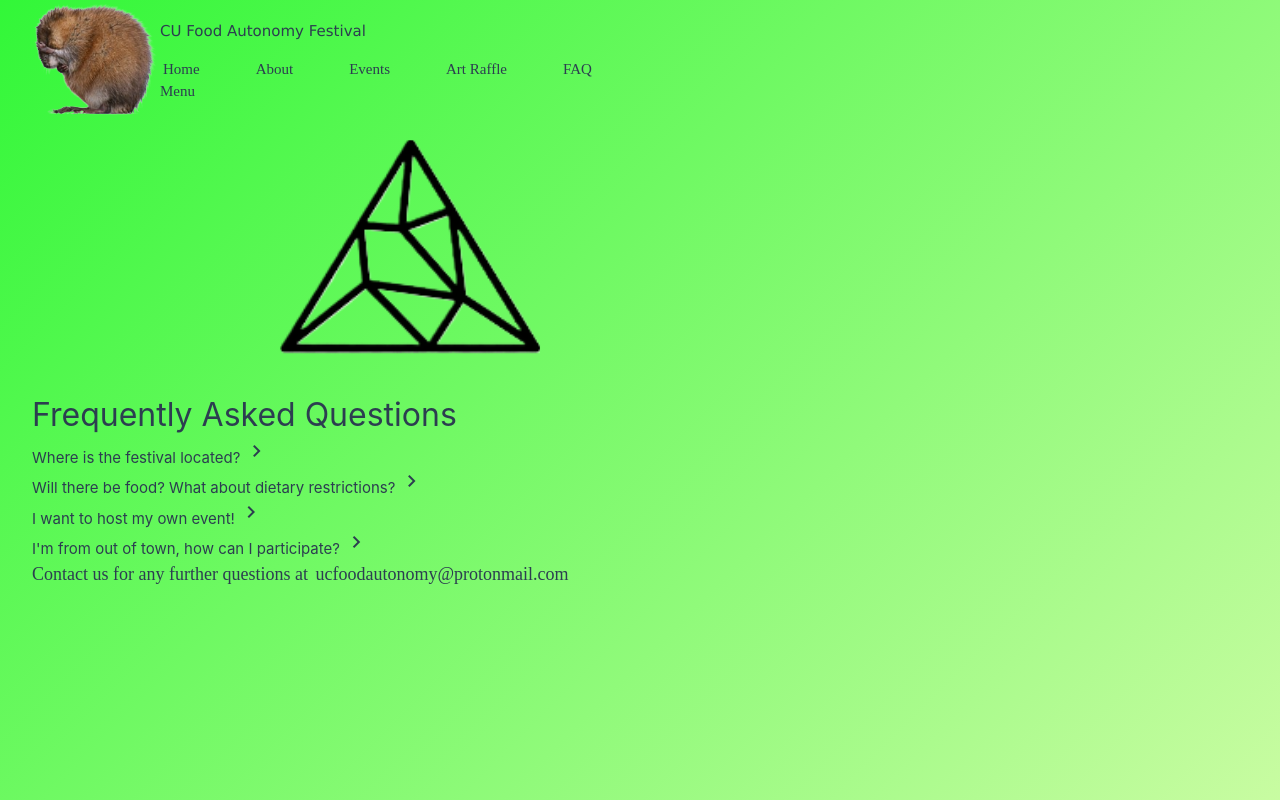
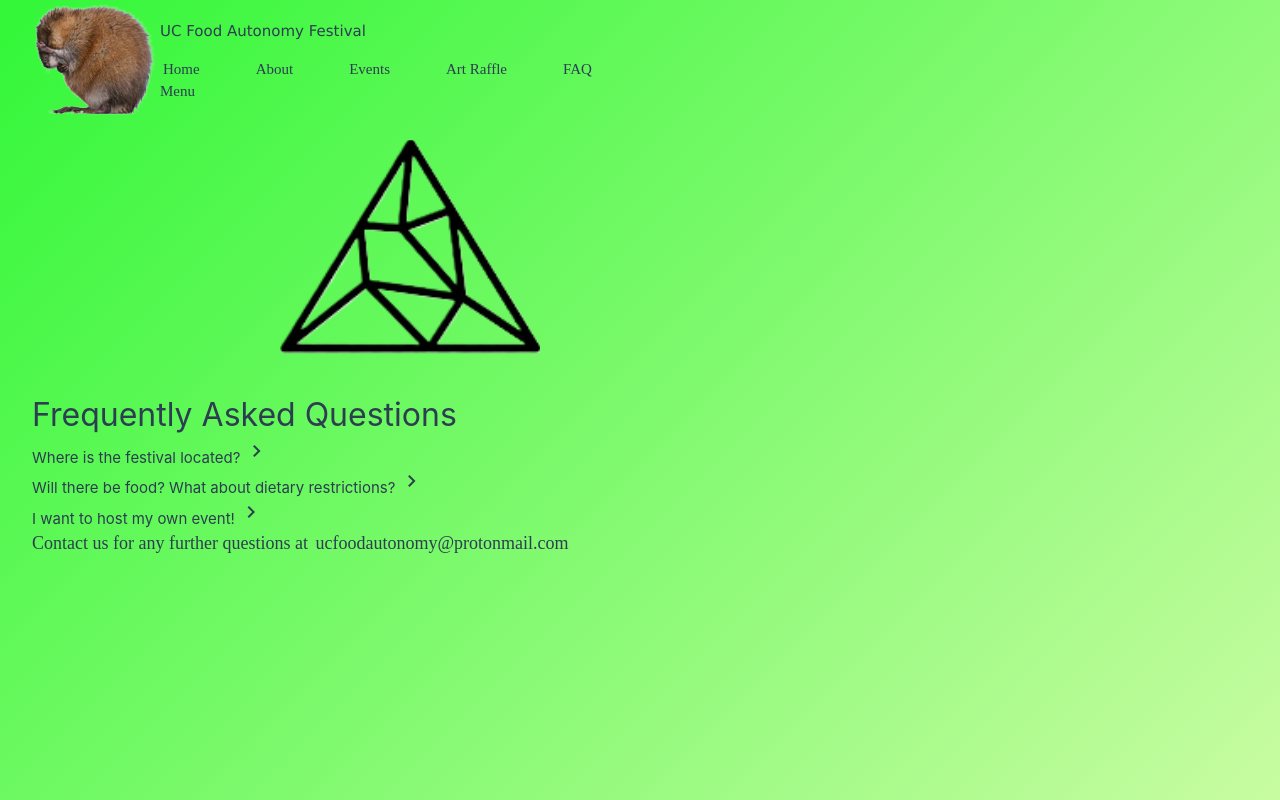
Before and after one commit to DuwYAnne/FoodAutonomy, a Vue app: page /faq in a window 1280 px wide. Shown: the top 800 px of the page. Built offline with nearby package versions, Linux system fonts and the light colour scheme.

Commit message:
icon change

```diff
--- a/index.html
+++ b/index.html
@@ -2,7 +2,7 @@
 <html lang="en">
   <head>
     <meta charset="UTF-8">
-    <link rel="icon" href="/favicon.ico">
+    <link rel="icon" href="/muskrat.ico">
     <meta name="viewport" content="width=device-width, initial-scale=1.0">
     <title>Vite App</title>
     <link href="https://fonts.googleapis.com/icon?family=Material+Icons" rel="stylesheet">
--- a/src/components/ArtRaffle.vue
+++ b/src/components/ArtRaffle.vue
@@ -6,8 +6,9 @@ function mounted() {
 
 <template>
     <p class="info text fade text-base text-center">
-        The art raffle is a community event crowdsourcing art from locals in order to support their art. <br> If you're interested, think about creating a piece you'd like to raffle off! <br>
+        The art raffle is a community event crowdsourcing art and displaying them as a raffle. <br> If you're interested, think about creating a piece you'd like to raffle off! <br>
         We encourage any and all forms of art (as long as they are mobile), as there will be a gallery set up to host the raffle. <br>
+        All raffle proceeds will go back directly do the artists who made the art piece. <br>
         More details coming soon! Email us any early questions/ideas at <a class="underline" href="mailto:ucfoodautonomy@protonmail.com">ucfoodautonomy@protonmail.com</a>
     </p>
 </template>
--- a/src/components/Banner.vue
+++ b/src/components/Banner.vue
@@ -13,7 +13,7 @@ function mounted() {
         <div class="header">
             <img class="hidden md:flex logo" src="../assets/muskrat.png" alt="muskrat" title="in search of Obamium crystals"/>
             <div style="display:inline-block;">
-                <h1  class="font-bold text-3xl md:text-4xl lg:text-5xl">CU Food Autonomy Festival </h1>
+                <h1  class="font-bold text-3xl md:text-4xl lg:text-5xl">UC Food Autonomy Festival </h1>
                 <h3  class="hidden md:flex text-lg md:text-xl lg:text-2xl">
                     <router-link class="hover:text-xl hover:md:text-2xl hover:lg:text-3xl" to="/">Home</router-link>
                     <router-link class="hover:text-xl hover:md:text-2xl hover:lg:text-3xl" to="/about">About</router-link>
--- a/src/components/FAQ.vue
+++ b/src/components/FAQ.vue
@@ -3,7 +3,7 @@
 </script>
 
 <template>
-    <div class="container">
+    <div class="container fade">
       <h1>Frequently Asked Questions</h1>
       <main>
         <Accordion
@@ -28,13 +28,6 @@
             If you add an event, we recommended contacting us about the details of the space and to find a good location.
             </p>
         </Accordion>
-        <Accordion
-        aria-title="out-of-town"
-        title="I'm from out of town, how can I participate?">
-            <p class="text"> We are intending to have a small, temporary campsite before and during the festival. We welcome you to camp there your entire stay (if we have enough people). <br>
-            We also can connect you with local housing if you need or the campsite falls through, please contact us for more details!
-            </p>
-        </Accordion>
       </main>
     </div>
     <p class="info text fade text-base text-center text-amber-600 text-bold">
```
Also changed, not shown: 1 other file (tests, documents, lock files or other folders).
